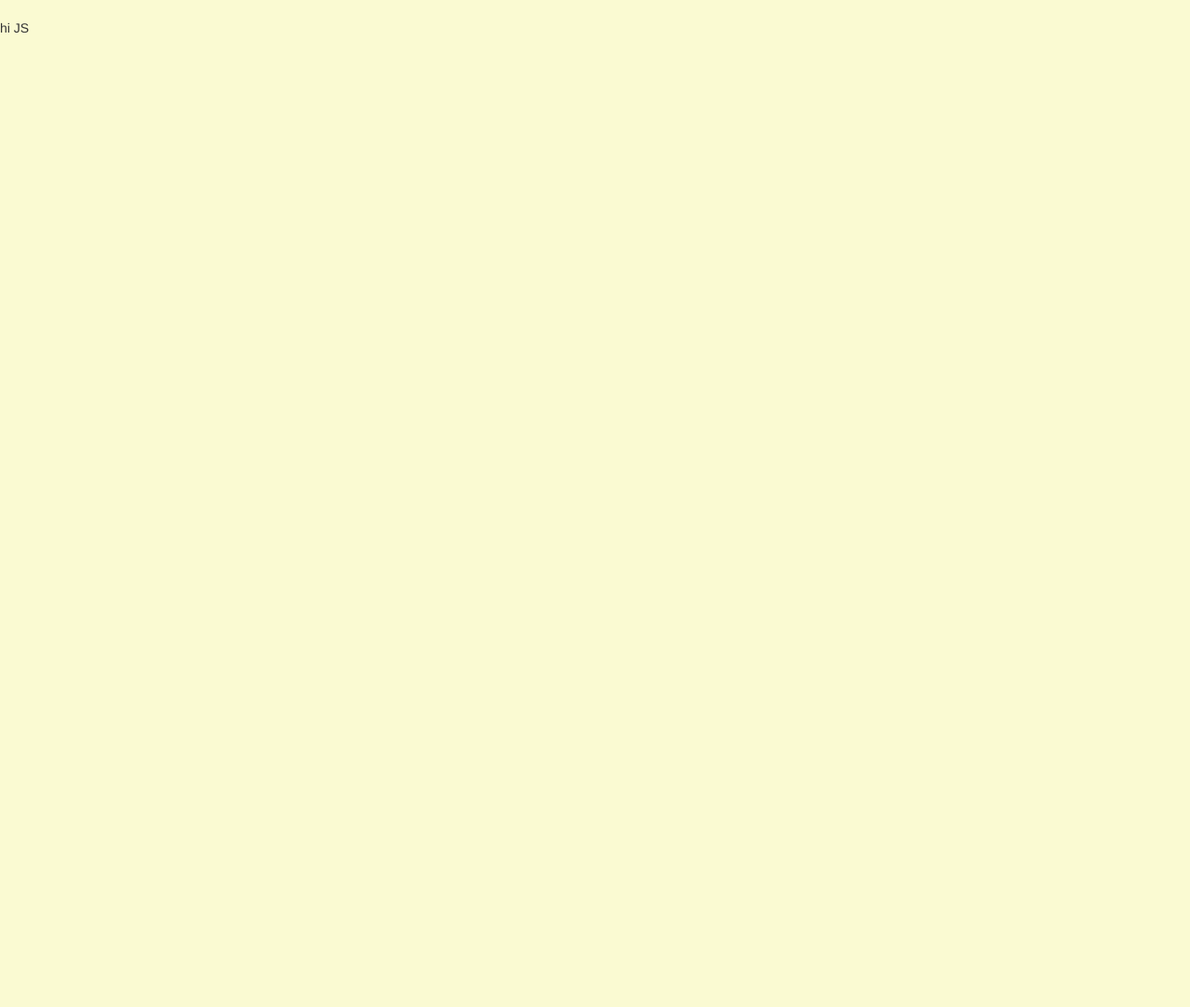
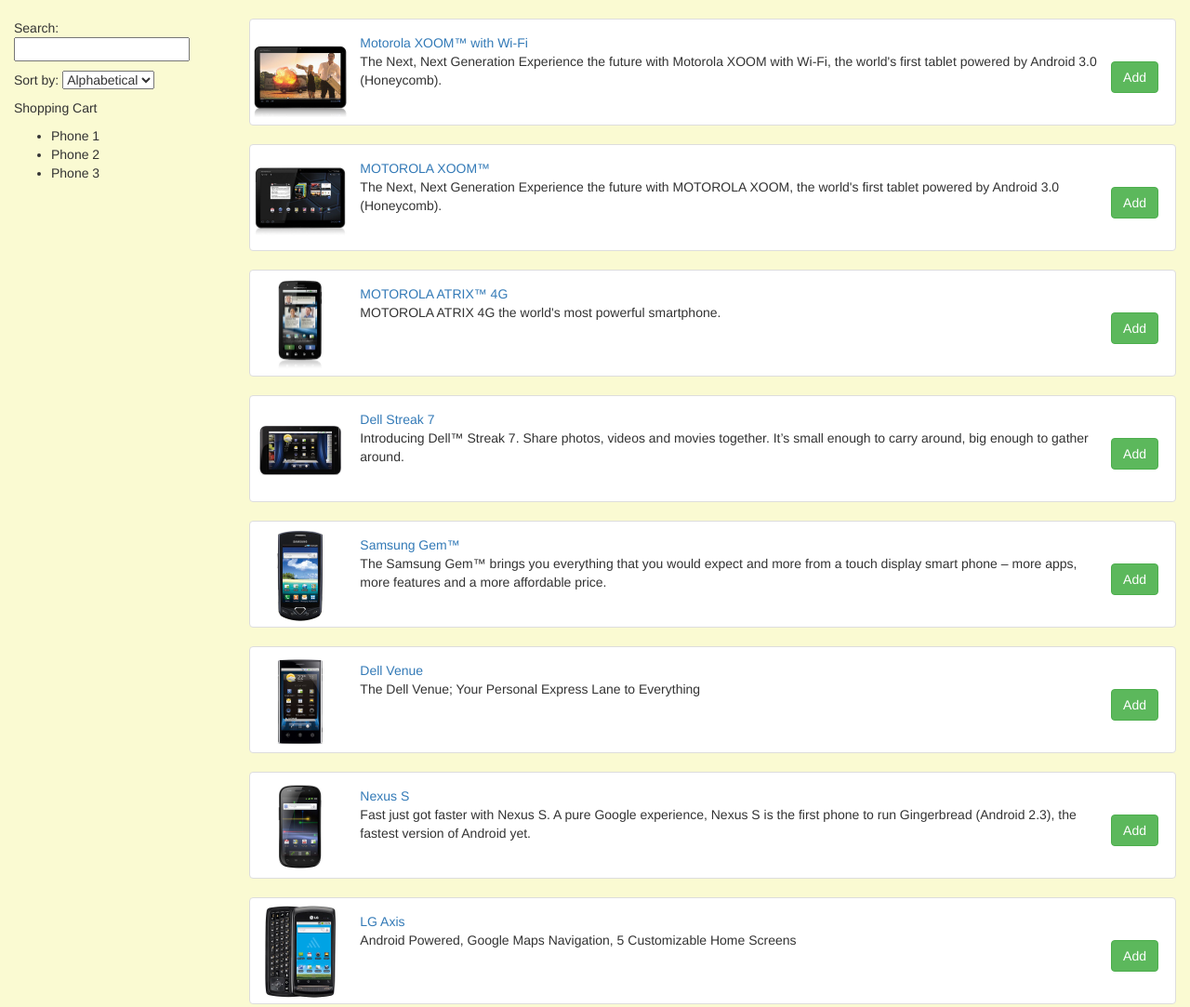
Before and after one commit to bogdan9a2/phones250919, a plain HTML site: page index.html in a window 1280 px wide. Shown: the top 1083 px of the page at 93% size. Before the commit the page ends 800 px from the top, so only its background shows below. Drawn offline with nearby package versions, Linux system fonts and the light colour scheme.

Commit message:
Feature: catalog component , details component,  go to details [ref:no-ref]

```diff
--- a/index.html
+++ b/index.html
@@ -8,9 +8,11 @@
           integrity="sha384-BVYiiSIFeK1dGmJRAkycuHAHRg32OmUcww7on3RYdg4Va+PmSTsz/K68vbdEjh4u"
           crossorigin="anonymous">
     <link rel="stylesheet" href="app.css">
-    <script src="app.js" defer></script>
+    <script src="./src/index.js" type="module" defer></script>
 </head>
 <body>
-  hi JS
+
+<div class="container-fluid root"></div>
+
 </body>
 </html>
--- /dev/null
+++ b/src/index.js
@@ -0,0 +1,4 @@
+import {PhonesComponent} from './phones/phones.component.js';
+
+const element = document.querySelector('.root');
+new PhonesComponent({element});
--- /dev/null
+++ b/src/phones/phones-catalog/phones-catalog.component.js
@@ -0,0 +1,43 @@
+import {BaseComponent} from "../../shared/components/base/base.component.js";
+
+export class PhonesCatalogComponent extends BaseComponent{
+    constructor({element, phones, onPhoneSelected}) {
+        super({element});
+        this._phones = phones;
+        this._onPhoneSelected = onPhoneSelected;
+        this._render();
+        this._element.addEventListener('click', (event) => {
+            let element = event.target.closest('.thumb');
+            if (!element) {
+                return;
+            }
+            const {phoneId} = element.dataset;
+            this._onPhoneSelected(phoneId);
+        })
+    }
+
+    _render() {
+        this._element.innerHTML = `
+           <ul class="phones">
+           ${this._phones.map((phone) => {
+            return ` <li class="thumbnail">
+                           <a href="#!/phones/${phone.id}" class="thumb" data-phone-id=${phone.id}>
+                               <img alt=${phone.name} src=${phone.imageUrl}>
+                           </a>
+
+                           <div class="phones__btn-buy-wrapper">
+                                    <a class="btn btn-success">
+                                                    Add
+                                    </a>
+                           </div>
+
+                           <a href="#!/phones/${phone.id}">${phone.name}</a>
+                           <p>${phone.snippet}</p>
+                     </li>
+           `
+        }).join('')}
+        </ul>
+
+        `
+    }
+}
--- /dev/null
+++ b/src/phones/phones-details/phones-details.component.js
@@ -0,0 +1,48 @@
+import {BaseComponent} from "../../shared/components/base/base.component.js";
+
+export class PhonesDetailsComponent extends BaseComponent {
+
+    show(phone){
+        this._phone = phone;
+        this._render();
+        super.show();
+    }
+
+    _render() {
+        this._element.innerHTML = `
+
+    <img class="phone" src="img/phones/motorola-xoom-with-wi-fi.0.jpg">
+
+    <button>Back</button>
+    <button>Add to basket</button>
+
+
+    <h1>Motorola XOOM™ with Wi-Fi</h1>
+
+    <p>Motorola XOOM with Wi-Fi has a super-powerful dual-core processor and Android™ 3.0 (Honeycomb) — the Android platform designed specifically for tablets. With its 10.1-inch HD widescreen display, you’ll enjoy HD video in a thin, light, powerful and upgradeable tablet.</p>
+
+    <ul class="phone-thumbs">
+      <li>
+        <img src="img/phones/motorola-xoom-with-wi-fi.0.jpg">
+      </li>
+      <li>
+        <img src="img/phones/motorola-xoom-with-wi-fi.1.jpg">
+      </li>
+      <li>
+        <img src="img/phones/motorola-xoom-with-wi-fi.2.jpg">
+      </li>
+      <li>
+        <img src="img/phones/motorola-xoom-with-wi-fi.3.jpg">
+      </li>
+      <li>
+        <img src="img/phones/motorola-xoom-with-wi-fi.4.jpg">
+      </li>
+      <li>
+        <img src="img/phones/motorola-xoom-with-wi-fi.5.jpg">
+      </li>
+    </ul>
+
+        `
+
+    }
+}
--- /dev/null
+++ b/src/phones/phones.component.js
@@ -0,0 +1,66 @@
+import {PhonesCatalogComponent} from "./phones-catalog/phones-catalog.component.js";
+import {PhonesService} from "./phones.service.js";
+import {PhonesDetailsComponent} from "./phones-details/phones-details.component.js";
+import {BaseComponent} from "../shared/components/base/base.component.js";
+
+
+export class PhonesComponent extends BaseComponent {
+    constructor({element}) {
+        super({element});
+        this._render();
+        this._catalog = new PhonesCatalogComponent({
+            element: this._element.querySelector('.phones-catalog'),
+            phones: PhonesService.getAll(),
+            onPhoneSelected: (phoneId) => {
+                const phone = PhonesService.getOneById(phoneId);
+                this._catalog.hide();
+                this._details.show(phone);
+            }
+        });
+
+        this._details = new PhonesDetailsComponent({
+            element: this._element.querySelector('.phones-details'),
+        })
+    }
+
+    _render() {
+        this._element.innerHTML = `
+            <div class="row">
+
+      <!--Sidebar-->
+      <div class="col-md-2">
+        <section>
+          <p>
+            Search:
+            <input>
+          </p>
+
+          <p>
+            Sort by:
+            <select>
+              <option value="name">Alphabetical</option>
+              <option value="age">Newest</option>
+            </select>
+          </p>
+        </section>
+
+        <section>
+          <p>Shopping Cart</p>
+          <ul>
+            <li>Phone 1</li>
+            <li>Phone 2</li>
+            <li>Phone 3</li>
+          </ul>
+        </section>
+      </div>
+
+      <!--Main content-->
+      <div class="col-md-10">
+        <div class="phones-catalog"></div>
+        <div class="phones-details"></div>
+      </div>
+    </div>
+
+        `
+    }
+}
--- /dev/null
+++ b/src/phones/phones.service.js
@@ -0,0 +1,170 @@
+const mockedPhones = [
+    {
+        "age": 0,
+        "id": "motorola-xoom-with-wi-fi",
+        "imageUrl": "img/phones/motorola-xoom-with-wi-fi.0.jpg",
+        "name": "Motorola XOOM\u2122 with Wi-Fi",
+        "snippet": "The Next, Next Generation\r\n\r\nExperience the future with Motorola XOOM with Wi-Fi, the world's first tablet powered by Android 3.0 (Honeycomb)."
+    },
+    {
+        "age": 1,
+        "id": "motorola-xoom",
+        "imageUrl": "img/phones/motorola-xoom.0.jpg",
+        "name": "MOTOROLA XOOM\u2122",
+        "snippet": "The Next, Next Generation\n\nExperience the future with MOTOROLA XOOM, the world's first tablet powered by Android 3.0 (Honeycomb)."
+    },
+    {
+        "age": 2,
+        "carrier": "AT&T",
+        "id": "motorola-atrix-4g",
+        "imageUrl": "img/phones/motorola-atrix-4g.0.jpg",
+        "name": "MOTOROLA ATRIX\u2122 4G",
+        "snippet": "MOTOROLA ATRIX 4G the world's most powerful smartphone."
+    },
+    {
+        "age": 3,
+        "id": "dell-streak-7",
+        "imageUrl": "img/phones/dell-streak-7.0.jpg",
+        "name": "Dell Streak 7",
+        "snippet": "Introducing Dell\u2122 Streak 7. Share photos, videos and movies together. It\u2019s small enough to carry around, big enough to gather around."
+    },
+    {
+        "age": 4,
+        "carrier": "Cellular South",
+        "id": "samsung-gem",
+        "imageUrl": "img/phones/samsung-gem.0.jpg",
+        "name": "Samsung Gem\u2122",
+        "snippet": "The Samsung Gem\u2122 brings you everything that you would expect and more from a touch display smart phone \u2013 more apps, more features and a more affordable price."
+    },
+    {
+        "age": 5,
+        "carrier": "Dell",
+        "id": "dell-venue",
+        "imageUrl": "img/phones/dell-venue.0.jpg",
+        "name": "Dell Venue",
+        "snippet": "The Dell Venue; Your Personal Express Lane to Everything"
+    },
+    {
+        "age": 6,
+        "carrier": "Best Buy",
+        "id": "nexus-s",
+        "imageUrl": "img/phones/nexus-s.0.jpg",
+        "name": "Nexus S",
+        "snippet": "Fast just got faster with Nexus S. A pure Google experience, Nexus S is the first phone to run Gingerbread (Android 2.3), the fastest version of Android yet."
+    },
+    {
+        "age": 7,
+        "carrier": "Cellular South",
+        "id": "lg-axis",
+        "imageUrl": "img/phones/lg-axis.0.jpg",
+        "name": "LG Axis",
+        "snippet": "Android Powered, Google Maps Navigation, 5 Customizable Home Screens"
+    },
+    {
+        "age": 8,
+        "id": "samsung-galaxy-tab",
+        "imageUrl": "img/phones/samsung-galaxy-tab.0.jpg",
+        "name": "Samsung Galaxy Tab\u2122",
+        "snippet": "Feel Free to Tab\u2122. The Samsung Galaxy Tab\u2122 brings you an ultra-mobile entertainment experience through its 7\u201d display, high-power processor and Adobe\u00ae Flash\u00ae Player compatibility."
+    },
+    {
+        "age": 9,
+        "carrier": "Cellular South",
+        "id": "samsung-showcase-a-galaxy-s-phone",
+        "imageUrl": "img/phones/samsung-showcase-a-galaxy-s-phone.0.jpg",
+        "name": "Samsung Showcase\u2122 a Galaxy S\u2122 phone",
+        "snippet": "The Samsung Showcase\u2122 delivers a cinema quality experience like you\u2019ve never seen before. Its innovative 4\u201d touch display technology provides rich picture brilliance, even outdoors"
+    },
+    {
+        "age": 10,
+        "carrier": "Verizon",
+        "id": "droid-2-global-by-motorola",
+        "imageUrl": "img/phones/droid-2-global-by-motorola.0.jpg",
+        "name": "DROID\u2122 2 Global by Motorola",
+        "snippet": "The first smartphone with a 1.2 GHz processor and global capabilities."
+    },
+    {
+        "age": 11,
+        "carrier": "Verizon",
+        "id": "droid-pro-by-motorola",
+        "imageUrl": "img/phones/droid-pro-by-motorola.0.jpg",
+        "name": "DROID\u2122 Pro by Motorola",
+        "snippet": "The next generation of DOES."
+    },
+    {
+        "age": 12,
+        "carrier": "AT&T",
+        "id": "motorola-bravo-with-motoblur",
+        "imageUrl": "img/phones/motorola-bravo-with-motoblur.0.jpg",
+        "name": "MOTOROLA BRAVO\u2122 with MOTOBLUR\u2122",
+        "snippet": "An experience to cheer about."
+    },
+    {
+        "age": 13,
+        "carrier": "T-Mobile",
+        "id": "motorola-defy-with-motoblur",
+        "imageUrl": "img/phones/motorola-defy-with-motoblur.0.jpg",
+        "name": "Motorola DEFY\u2122 with MOTOBLUR\u2122",
+        "snippet": "Are you ready for everything life throws your way?"
+    },
+    {
+        "age": 14,
+        "carrier": "T-Mobile",
+        "id": "t-mobile-mytouch-4g",
+        "imageUrl": "img/phones/t-mobile-mytouch-4g.0.jpg",
+        "name": "T-Mobile myTouch 4G",
+        "snippet": "The T-Mobile myTouch 4G is a premium smartphone designed to deliver blazing fast 4G speeds so that you can video chat from practically anywhere, with or without Wi-Fi."
+    },
+    {
+        "age": 15,
+        "carrier": "US Cellular",
+        "id": "samsung-mesmerize-a-galaxy-s-phone",
+        "imageUrl": "img/phones/samsung-mesmerize-a-galaxy-s-phone.0.jpg",
+        "name": "Samsung Mesmerize\u2122 a Galaxy S\u2122 phone",
+        "snippet": "The Samsung Mesmerize\u2122 delivers a cinema quality experience like you\u2019ve never seen before. Its innovative 4\u201d touch display technology provides rich picture brilliance,even outdoors"
+    },
+    {
+        "age": 16,
+        "carrier": "Sprint",
+        "id": "sanyo-zio",
+        "imageUrl": "img/phones/sanyo-zio.0.jpg",
+        "name": "SANYO ZIO",
+        "snippet": "The Sanyo Zio by Kyocera is an Android smartphone with a combination of ultra-sleek styling, strong performance and unprecedented value."
+    },
+    {
+        "age": 17,
+        "id": "samsung-transform",
+        "imageUrl": "img/phones/samsung-transform.0.jpg",
+        "name": "Samsung Transform\u2122",
+        "snippet": "The Samsung Transform\u2122 brings you a fun way to customize your Android powered touch screen phone to just the way you like it through your favorite themed \u201cSprint ID Service Pack\u201d."
+    },
+    {
+        "age": 18,
+        "id": "t-mobile-g2",
+        "imageUrl": "img/phones/t-mobile-g2.0.jpg",
+        "name": "T-Mobile G2",
+        "snippet": "The T-Mobile G2 with Google is the first smartphone built for 4G speeds on T-Mobile's new network. Get the information you need, faster than you ever thought possible."
+    },
+    {
+        "age": 19,
+        "id": "motorola-charm-with-motoblur",
+        "imageUrl": "img/phones/motorola-charm-with-motoblur.0.jpg",
+        "name": "Motorola CHARM\u2122 with MOTOBLUR\u2122",
+        "snippet": "Motorola CHARM fits easily in your pocket or palm.  Includes MOTOBLUR service."
+    }
+];
+
+
+export const PhonesService = new class {
+    constructor() {
+        console.log('init PhonesService');
+    }
+
+    getAll() {
+        return mockedPhones;
+    }
+
+    getOneById(id){
+        return {};
+    }
+};
--- /dev/null
+++ b/src/shared/components/base/base.component.js
@@ -0,0 +1,14 @@
+
+export class BaseComponent {
+    constructor({element}){
+        this._element = element;
+    }
+
+    show(){
+        this._element.hidden = false;
+    }
+
+    hide(){
+        this._element.hidden = true;
+    }
+}
```
Also changed, not shown: app.js (deleted).
